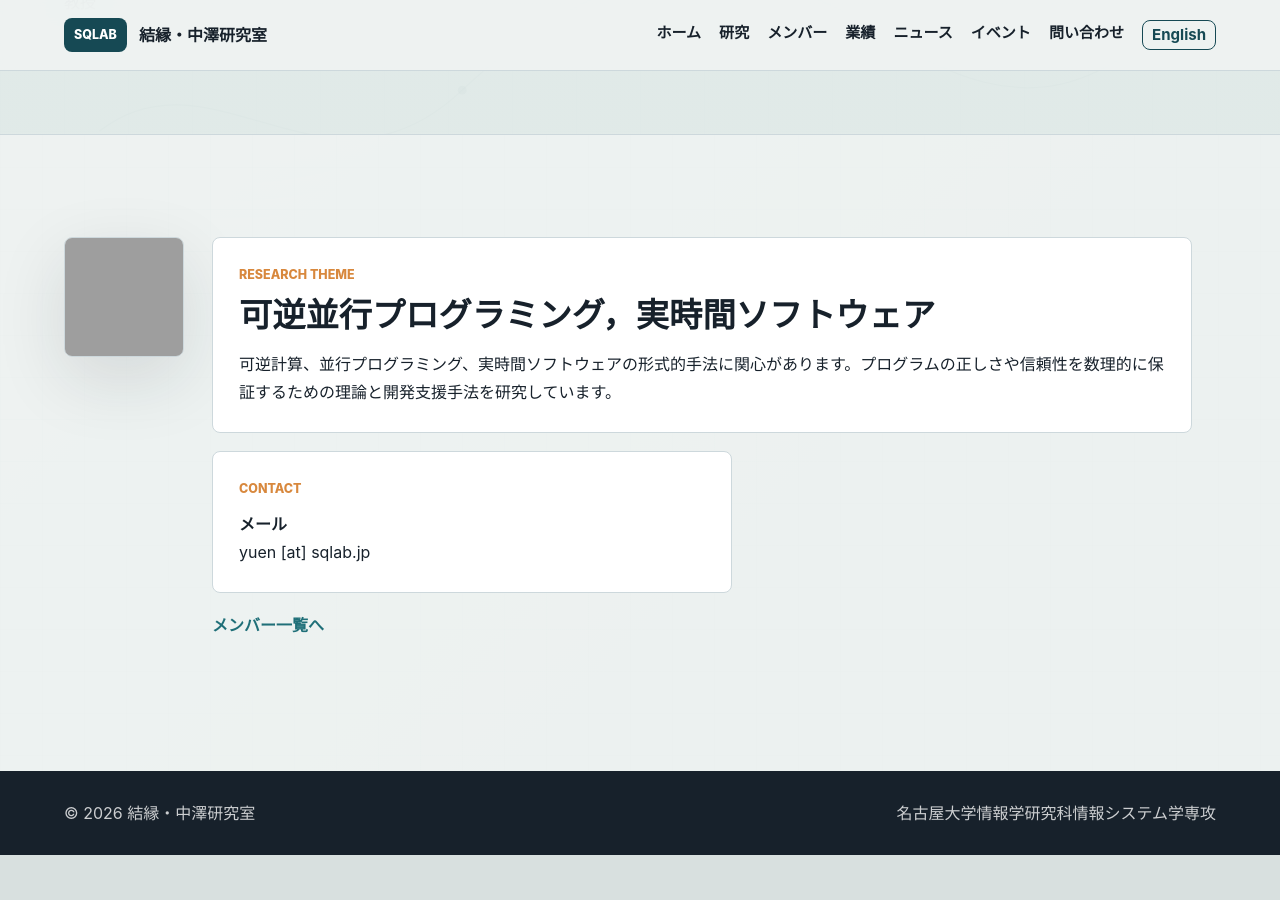
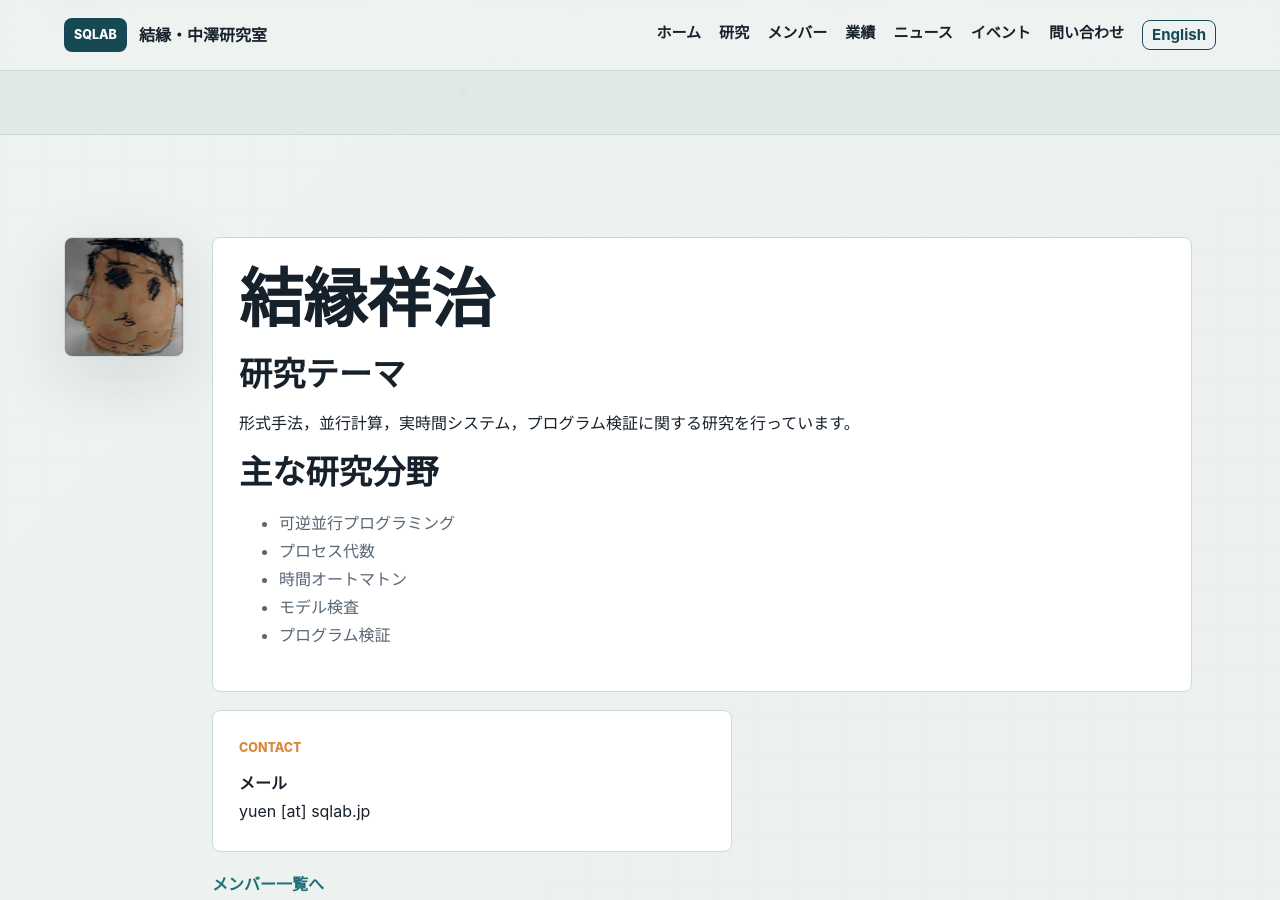
Before and after one commit to sqlab-website/sqlab-website.github.io, a Jekyll site: the page built from members/shoji-yuen.md, in a window 1280 px wide and 900 px high, scrolled down 295 px. Built offline with Jekyll 4.4.1, drawn with Linux system fonts in a browser that asks for light colours; before the commit the page ends 1150 px from its top, so only the background shows below that; grey boxes are pictures that could not be loaded.

Commit message:
Personal Pages

```diff
--- a/_data/members.yml
+++ b/_data/members.yml
@@ -6,7 +6,8 @@
   theme: 可逆並行プログラミング，実時間ソフトウェア
   bio: 可逆計算、並行プログラミング、実時間ソフトウェアの形式的手法に関心があります。プログラムの正しさや信頼性を数理的に保証するための理論と開発支援手法を研究しています。
   email: yuen [at] sqlab.jp
-  photo_url: https://drive.google.com/file/d/1OPXuLEXfUFWuRJH2NYyY9EzXYIctFUf2/view?usp=sharing
+  photo_url: https://drive.google.com/file/d/1Qx8tD4sRk42sFd21slc-vDexjtLKsTKl/view?usp=sharing
+  profile_md_url: https://drive.google.com/uc?export=download&id=19xkcmwZ_QEgGQxvMAasZsVokBuu_AmLB
   order: 1
 - name: 中澤巧爾
   slug: koji-nakazawa
--- a/_data/members_en.yml
+++ b/_data/members_en.yml
@@ -9,7 +9,8 @@
     support techniques for mathematically ensuring the correctness and reliability
     of programs.
   email: yuen [at] sqlab.jp
-  photo_url: https://drive.google.com/file/d/1OPXuLEXfUFWuRJH2NYyY9EzXYIctFUf2/view?usp=sharing
+  photo_url: https://drive.google.com/file/d/1Qx8tD4sRk42sFd21slc-vDexjtLKsTKl/view?usp=sharing
+  profile_md_url: https://drive.google.com/uc?export=download&id=1lkavoEYnJwtF-iE36SaGdcLRBIQ40nX2
   order: 1
 - name: Koji Nakazawa
   slug: koji-nakazawa
--- a/members/shoji-yuen.md
+++ b/members/shoji-yuen.md
@@ -11,12 +11,22 @@ permalink: "/members/shoji-yuen/"
 </section>
 
 <section class="section member-profile">
-  <img class="profile-photo" src="https://drive.google.com/file/d/1OPXuLEXfUFWuRJH2NYyY9EzXYIctFUf2/view?usp=sharing" alt="結縁祥治">
+  <img class="profile-photo" src="/assets/images/members/shoji-yuen-6fcefb84.png" alt="結縁祥治">
   <div class="member-profile__body">
-    <div class="profile-block">
-  <p class="eyebrow">Research Theme</p>
-  <h2>可逆並行プログラミング，実時間ソフトウェア</h2>
-  <p>可逆計算、並行プログラミング、実時間ソフトウェアの形式的手法に関心があります。プログラムの正しさや信頼性を数理的に保証するための理論と開発支援手法を研究しています。</p>
+    <div class="profile-block profile-markdown" markdown="1">
+# 結縁祥治
+
+## 研究テーマ
+
+形式手法，並行計算，実時間システム，プログラム検証に関する研究を行っています。
+
+## 主な研究分野
+
+- 可逆並行プログラミング
+- プロセス代数
+- 時間オートマトン
+- モデル検査
+- プログラム検証
 </div>
     <div class="profile-block profile-block--compact">
           <p class="eyebrow">Contact</p>
```
Also changed, not shown: en/members/shoji-yuen.md (+9 -5 lines), scripts/sync_members_from_sheet.rb (+69 -4 lines), assets/images/members/shoji-yuen-6fcefb84.png (added).
